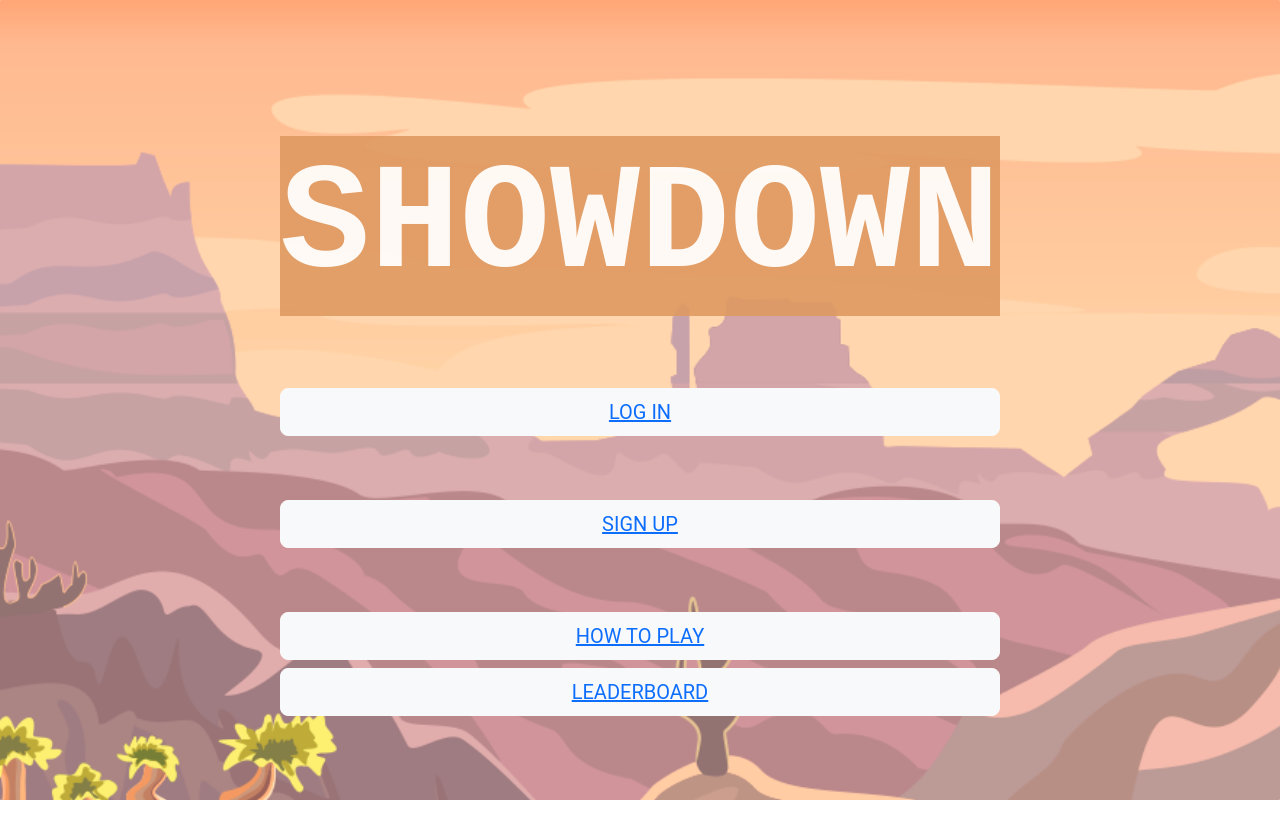
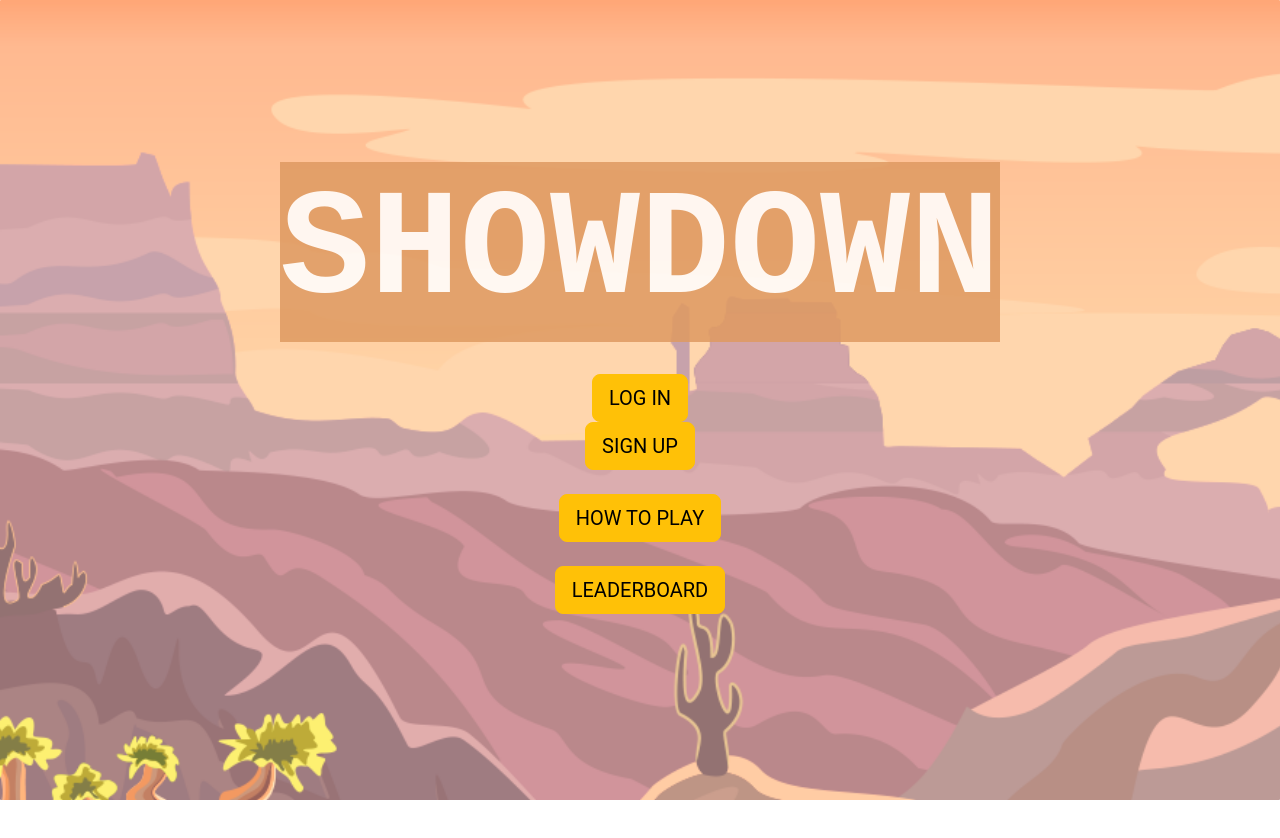
Before and after one commit to DrProfDavis/shootem-up-showdown, a React (Create React App) app in the folder client/: page /home in a window 1280 px wide. Shown: the top 838 px of the page. After the commit the page ends 800 px from the top, so only its background shows below. Built offline with nearby package versions, Linux system fonts and the light colour scheme.

Commit message:
added styling

```diff
--- a/client/src/App.css
+++ b/client/src/App.css
@@ -1,9 +1,10 @@
 .positioned-div {
   position: absolute;
-  top: 10%; /* Adjust the top value to position it as needed */
+  top: 10%;
+  /* Adjust the top value to position it as needed */
   left: 50%;
   min-width: 25%;
-  transform: translate(-50%,0%);
+  transform: translate(-50%, 0%);
   /* background-color: #f0f0f0; Background color for visibility */
 }
 
@@ -17,15 +18,15 @@
 
 .home-div {
   position: absolute;
-  top: 40%; /* Adjust the top value to position it as needed */
+  top: 40%;
+  /* Adjust the top value to position it as needed */
   left: 50%;
   min-width: 25%;
-  transform: translate(-50%,0%);
+  transform: translate(-50%, 0%);
   /* background-color: #f0f0f0; Background color for visibility */
 }
-Home.css
 
-.main-container {
+Home.css .main-container {
   position: relative;
 }
 
@@ -35,41 +36,30 @@ Home.css
   left: 0;
   width: 100%;
   height: 100%;
-    z-index: -1; /* Place the background image behind the content */
-    opacity: 1; /* Adjust the opacity of the background image as needed */
+  z-index: -1;
+  /* Place the background image behind the content */
+  opacity: 1;
+  /* Adjust the opacity of the background image as needed */
 
 }
 
 .content {
   position: relative;
-    height:130vh;
+  height: 130vh;
   /* transform: translate(-10%, -0%); */
-    z-index: 1; /* Place the content above the background image */
+  z-index: 1;
+  /* Place the content above the background image */
   padding: 20%;
-    text-align: center; /* Center-align the content */
+  text-align: center;
+  /* Center-align the content */
   /* background-color: rgba(255, 255, 255, 0.8); */
 }
 
-/* body  {
-    background-image: url('./images/background2.png');
-    background-size:cover;
-    -webkit-animation: slidein 10s;
-    animation: slidein 10s;
-
-    -webkit-animation-fill-mode: forwards;
-    animation-fill-mode: forwards;
-
-    -webkit-animation-iteration-count: infinite;
-    animation-iteration-count: infinite;
-
-    -webkit-animation-direction: alternate;
-    animation-direction: alternate;
-} */
 @import url('https://fonts.googleapis.com/css?family=Source+Code+Pro:200');
 
-.leaderboard  {
+.leaderboard {
   background-image: url('./images/background4.png');
-  background-size:cover;
+  background-size: cover;
   -webkit-animation: slidein 8s;
   animation: slidein 8s;
 
@@ -85,7 +75,7 @@ Home.css
 
 .game {
   background-image: url('./images/background3.png');
-  background-size:cover;
+  background-size: cover;
   -webkit-animation: slidein 12s;
   animation: slidein 12s;
 
@@ -101,7 +91,7 @@ Home.css
 
 .gameover {
   background-image: url('./images/background3.png');
-  background-size:cover;
+  background-size: cover;
   -webkit-animation: slidein 12s;
   animation: slidein 12s;
 
@@ -114,9 +104,10 @@ Home.css
   -webkit-animation-direction: alternate;
   animation-direction: alternate;
 }
-.howtoplay  {
+
+.howtoplay {
   background-image: url('./images/background4.png');
-  background-size:cover;
+  background-size: cover;
   -webkit-animation: slidein 12s;
   animation: slidein 12s;
 
@@ -132,7 +123,7 @@ Home.css
 
 .home {
   background-image: url('./images/background2.png');
-  background-size:cover;
+  background-size: cover;
   -webkit-animation: slidein 10s;
   animation: slidein 10s;
 
@@ -146,9 +137,10 @@ Home.css
   animation-direction: alternate;
 }
 
-.login, .signup {
+.login,
+.signup {
   background-image: url('./images/background3.png');
-  background-size:cover;
+  background-size: cover;
   -webkit-animation: slidein 10s;
   animation: slidein 10s;
 
@@ -163,17 +155,30 @@ Home.css
 }
 
 @-webkit-keyframes slidein {
-from {background-position: top; background-size:3000px; }
-to {background-position: -100px 0px;background-size:2750px;}
+  from {
+    background-position: top;
+    background-size: 3000px;
+  }
+
+  to {
+    background-position: -100px 0px;
+    background-size: 2750px;
+  }
 }
 
 @keyframes slidein {
-from {background-position: top;background-size:3000px; }
-to {background-position: -100px 0px;background-size:2750px;}
+  from {
+    background-position: top;
+    background-size: 3000px;
   }
 
-.center
-{
+  to {
+    background-position: -100px 0px;
+    background-size: 2750px;
+  }
+}
+
+.center {
   display: flex;
   align-items: center;
   justify-content: center;
@@ -185,41 +190,71 @@ to {background-position: -100px 0px;background-size:2750px;}
   left: 0;
   border-radius: 1px;
 }
-.center h1{
-  text-align:center;
+
+.center h1 {
+  text-align: center;
   font-weight: bold;
   font-size: 150px;
-  color:white;
+  color: white;
   font-family: 'Source Code Pro', monospace;
+  font-weight: bold;
   background-color: rgb(223, 154, 97);
-  opacity: 90%;
-  text-transform:uppercase;
+  opacity: 85%;
+  text-transform: uppercase;
 }
-.center h2{
-  text-align:center;
+
+.center h2 {
+  text-align: center;
   font-weight: bold;
   font-size: 50px;
-  color:white;
+  color: white;
   font-family: 'Source Code Pro', monospace;
   background-color: rgb(224, 160, 107);
+  opacity: 30%;
+  text-transform: uppercase;
+}
+
+.center h3 {
+  text-align: center;
+  font-weight: bold;
+  font-size: 30px;
+  color: white;
+  font-family: 'Source Code Pro', monospace;
+  background-color: rgb(224, 160, 107);
+  opacity: 70%;
+  text-transform: uppercase;
+  /* width: 30% */
+}
+.center h4 {
+  text-align: center;
+  font-weight: bold;
+  font-size: 30px;
+  color: white;
+  font-family: 'Source Code Pro', monospace;
+  background-color: rgb(92, 169, 207);
   opacity: 90%;
-  text-transform:uppercase;
+  text-transform: uppercase;
 }
-.center li{
+
+.center li {
   display: block;
   /* display: flex; */
-  text-align:center;
+  text-align: center;
   font-weight: bolder;
   font-size: 30px;
-  color:white;
+  color: white;
 
   font-family: 'Source Code Pro', monospace;
   background-color: rgb(172, 121, 79);
   opacity: 90%;
-  text-transform:uppercase;
+  text-transform: uppercase;
 }
 
-#root{text-align: center; width: 100%;}
+#root {
+  text-align: center;
+  width: 100%;
+}
+
 body {
   display: -ms-flexbox;
   display: flex;
@@ -238,11 +273,13 @@ body {
   background-color: rgb(219, 233, 245);
   border-color: rgb(131, 150, 168);
   border-width: 10px;
-  border-style:solid;
+  border-style: solid;
 }
+
 .form-signin .checkbox {
   font-weight: 500;
 }
+
 .form-signin .form-control {
   position: relative;
   box-sizing: border-box;
@@ -250,16 +287,30 @@ body {
   padding: 10px;
   font-size: 25px;
 }
+
 .form-signin .form-control:focus {
   z-index: 2;
 }
+
 .form-signin input[type="email"] {
   margin-bottom: -1px;
   border-bottom-right-radius: 0;
   border-bottom-left-radius: 0;
 }
+
 .form-signin input[type="password"] {
   margin-bottom: 10px;
   border-top-left-radius: 0;
   border-top-right-radius: 0;
 }
+
+btn-large {
+  height: 80px;
+  width: 400px;
+  font-size: 1.5em;
+}
+
+a {
+  /* font-size: 1.5em; */
+  text-decoration: none;
+}
--- a/client/src/components/Grid.js
+++ b/client/src/components/Grid.js
@@ -91,9 +91,9 @@ const Grid = () => {
         <div className="timerDiv">
             <div className="timer">
             {isAuthenticated && (
-                    <p>User: {currentUser.data.username} | Score: {score}<br/></p>
+                    <h4>User: {currentUser.data.username} | Score: {score}<br/></h4>
                 )}
-              <p> Timer: {timer}</p>
+              <h4> Timer: {timer}</h4>
             </div>
 
             <div className="app">
--- a/client/src/index.css
+++ b/client/src/index.css
@@ -31,8 +31,8 @@ code {
 .timer {
     text-align: center; /* Center the text horizontally */
 
-    background-color: #f0f0f0;
-    width: 100%; /* Make it take the full width of its parent */
+    /* background-color: #f0f0f0;  */
+    width: 65%; /* Make it take the full width of its parent */
   }
 
   .timerDiv{
--- a/client/src/pages/Home.js
+++ b/client/src/pages/Home.js
@@ -16,42 +16,46 @@ const Home = () => {
   }
 
   return (
+
     <div className="home main-container center">
+      <div>
+        <h1>SHOWDOWN</h1>
+      <br></br>
 
-      <div className="content d-grid gap-2">
-        <h1>SHOWDOWN</h1>
-        <br></br>
+
+        {!isAuthenticated ? (
+          <Link to="/login"><button class="btn btn-lg btn-warning btn-block" >LOG IN</button></Link>
+        ) : (
+          <div className='main-container'>
+            <h3>HOWDY {currentUser.data.username}🌵</h3>
+          </div>
+        )}
+
         <br></br>
 
         {!isAuthenticated ? (
-          <Button variant="light" size="lg"><Link to="/login">LOG IN</Link></Button>
+          <Link to="/signup"><button class="btn btn-lg btn-warning btn-block">SIGN UP</button></Link>
         ) : (
-          <div>
-            <p>Welcome: {currentUser.data.username}</p>
-          </div>
+            <Link to="/"><button class="btn btn-lg btn-warning btn-block">PLAY GAME</button></Link>
         )}
 
         <br></br>
         <br></br>
 
-        {!isAuthenticated ? (
-          <Button variant="light" size="lg"><Link to="/signup">SIGN UP</Link></Button>
-        ) : (
-          <div>
-            <Button variant="light" size="lg"><Link to="/">PLAY GAME</Link></Button>
-          </div>
-        )}
+        <Link to="/howtoplay"><button class="btn btn-lg btn-warning btn-block" >HOW TO PLAY</button></Link>
+        <br></br>
+        <br></br>
+
+        <Link to="/leaderboard"><button class="btn btn-lg btn-warning btn-block" >LEADERBOARD</button></Link>
 
         <br></br>
         <br></br>
 
-        <Button variant="light" size="lg"><Link to="/howtoplay">HOW TO PLAY</Link></Button>
-
-        <Button variant="light" size="lg"><Link to="/leaderboard">LEADERBOARD</Link></Button>
-
-        {isAuthenticated ? (
-          <button onClick={userLogout}>Logout</button>
-        ) : null}
+        <nav>
+          {isAuthenticated ? (
+            <button class="btn btn-sm btn-danger btn-block" onClick={userLogout}>LOG OUT</button>
+          ) : null}
+        </nav>
 
       </div>
     </div>
```
Also changed, not shown: client/src/pages/Signup.js (+0 -38 lines). Lines whose indentation alone changed are shown as unchanged.
